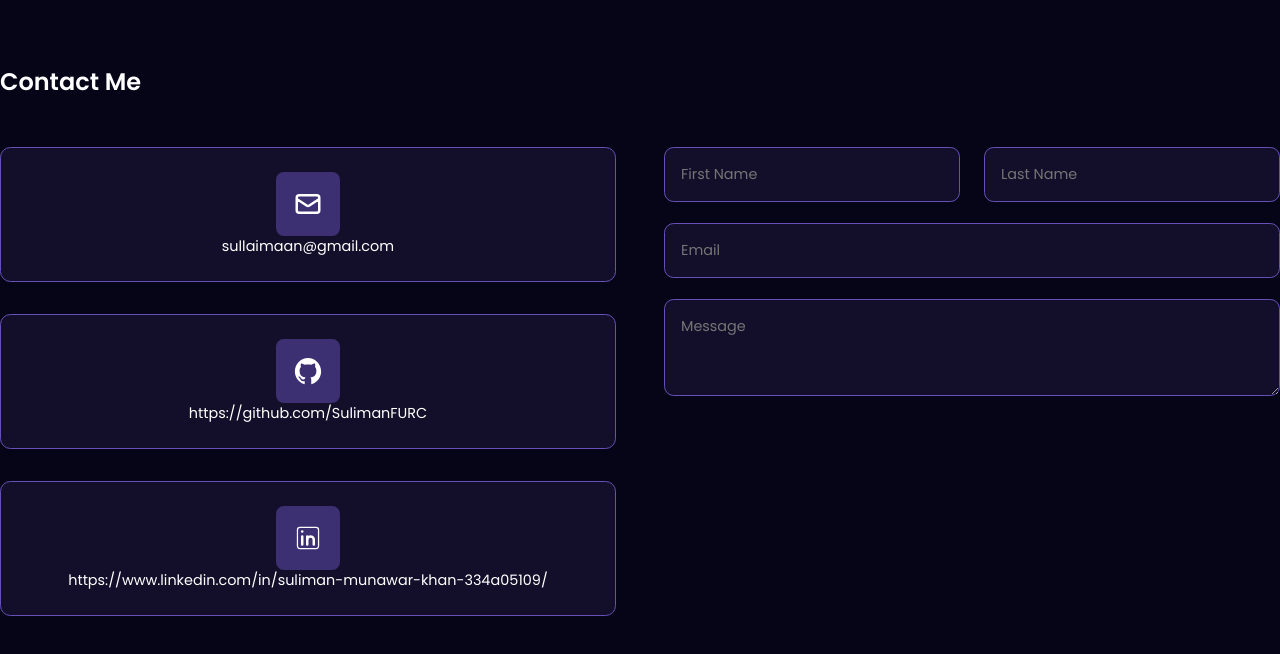
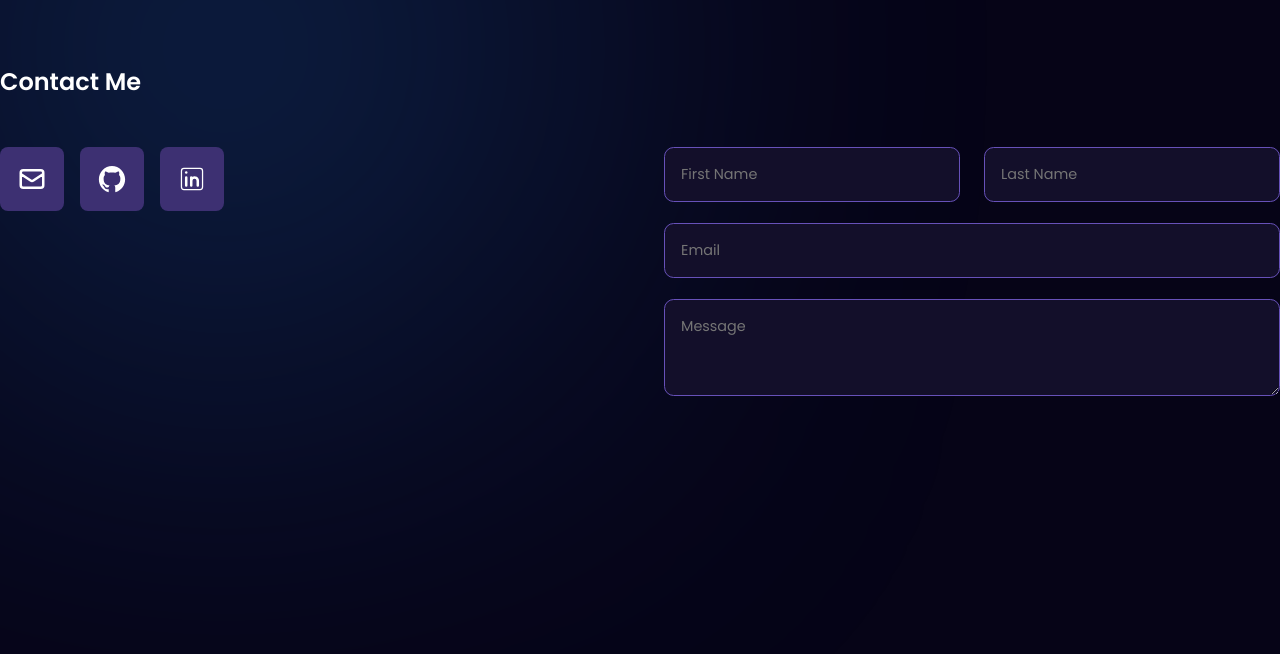
Before and after one commit to SulimanFURC/PersonalPortfolio, a Next.js app: page /components/Contact in a window 1280 px wide. Shown: the top 654 px of the page. Built offline with nearby package versions, Linux system fonts and the light colour scheme.

Commit message:
contact section and styling updated

```diff
--- a/src/app/components/Contact/ContactInfoCard/page.js
+++ b/src/app/components/Contact/ContactInfoCard/page.js
@@ -1,20 +1,14 @@
+import Link from "next/link";
 import "./styles.css";
 
-const ContactInfoCard = ({iconUrl, text}) => {
+const ContactInfoCard = ({iconUrl, link}) => {
     const isReactIcon = iconUrl && typeof iconUrl === 'object' && iconUrl.type;
 
     return(
         <div className="contact-details-card">
-            {isReactIcon ? (
+            <Link href={link} target="_blank" className="contact-item">
                 <div className="icon">{iconUrl}</div>
-            ) : (
-                <div className="icon">
-                    <a href="">
-                        <img src={iconUrl} alt="icon" />
-                    </a>
-                </div>
-            )}
-            <p>{text}</p>
+            </Link>
         </div>
     )
 }
--- a/src/app/components/Contact/ContactInfoCard/styles.css
+++ b/src/app/components/Contact/ContactInfoCard/styles.css
@@ -1,13 +1,5 @@
 .contact-details-card {
-    display: flex;
-    flex-direction: column;
-    align-items: center;
-    justify-content: center;
-    background: #130f2a ;
-    border-radius: 0.65rem;
-    border: 1px solid #6751b9;
-    padding: 1.5rem;
-    margin-bottom: 2rem;
+    height: fit-content;
 }
 
 .contact-details-card .icon {
@@ -19,11 +11,16 @@
     border-radius: 0.5rem;
     background: #3d3072 ;
 }
+.contact-item {
+    text-decoration: none;
+    color: white;
+}
+.icon svg {
+    transition: all 0.3s ease;
+}
 
-.icon img {
-    width: 2.8rem;
-    height: auto;
-    object-fit: contain;
+.icon svg:hover {
+    transform: translateY(-0.5rem);
 }
 
 .contact-details-card p {
--- a/src/app/components/Contact/page.js
+++ b/src/app/components/Contact/page.js
@@ -8,11 +8,11 @@ const ContactMe = () => {
         <section className="contact-container" id="contact">
             <h5>Contact Me</h5>
             <div className="contact-content">
-                <div style={{flex: 1}}>
+                <div className="contact-info">
                     {CONTACT_DETAILS.map((item, index) => (
                         <ContactInfoCard
                             iconUrl={item.iconUrl}
-                            text={item.link}
+                            link={item.link}
                             key={index}
                         />
                     ))}
--- a/src/app/components/Contact/styles.css
+++ b/src/app/components/Contact/styles.css
@@ -1,6 +1,18 @@
 .contact-container {
     margin: 4rem 0;
     position: relative;
+}
+
+.contact-container::before {
+    content: " ";
+    width: 28rem;
+    height: 28rem;
+    border-radius: 27.125rem;
+    background: #288bf491;
+    position: absolute;
+    z-index: -1;
+    filter: blur(225px);
+    top: -15rem;
 }
 
 .contact-container h5 {
@@ -14,6 +26,12 @@
     gap: 3rem;
 }
 
+.contact-content .contact-info {
+    flex: 1;
+    display: flex;
+    gap: 1rem;
+}
+
 @media (max-width: 768px) {
     .contact-content {
         flex-direction: column-reverse;
--- a/src/app/components/Projects/page.js
+++ b/src/app/components/Projects/page.js
@@ -5,7 +5,6 @@ import "./styles.css";
 import Link from "next/link";
 
 const Projects = () => {
-    console.log("Desc: ", PROJECT_DESC)
     return(
         <section className="projects-container" id="projects">
             <h5>Projects</h5>
--- a/src/app/utils/data.js
+++ b/src/app/utils/data.js
@@ -214,7 +214,7 @@ export const WORK_EXPERIENCE = [
 export const CONTACT_DETAILS = [
     {
         iconUrl: <HiOutlineMail size={30} />,
-        link: "sullaimaan@gmail.com"
+        link: "mailto:sullaimaan@gmail.com"
     },
     {
         iconUrl: <IoLogoGithub size={30} />,
@@ -230,10 +230,6 @@ export const navLinks = [
     {
       title: "Home",
       path: "#hero",
-    },
-    {
-      title: "About",
-      path: "#about",
     },
     {
       title: "Skills",
```
